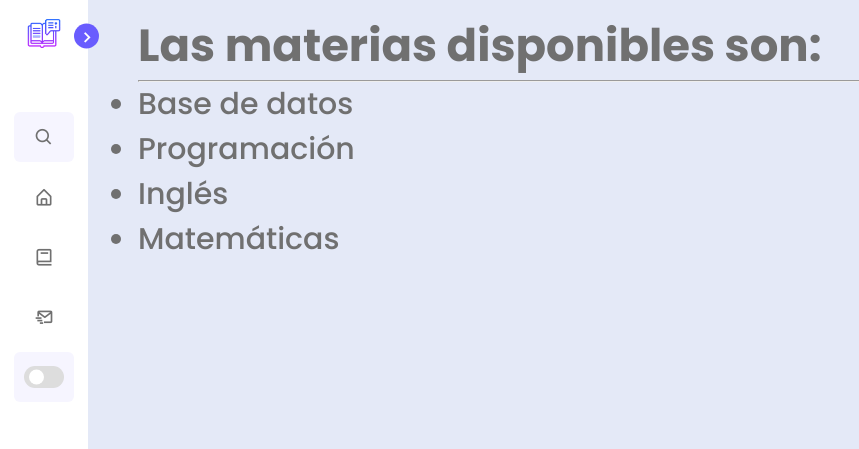
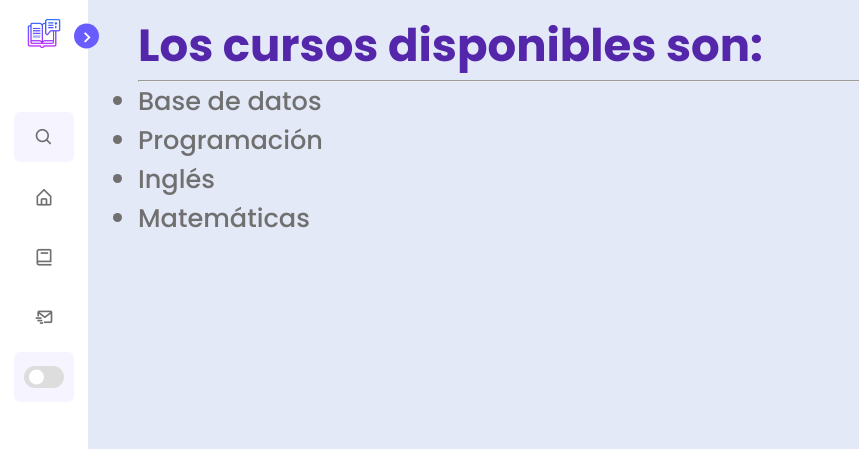
Before and after one commit to Carlos-Dev11095/CursoDjango, a Django app: page /cursos/ in a window 1280 px wide. Shown: the top 449 px of the page, without its empty margins (0-859 px from the left). Run offline with Django 4.2, Linux system fonts and the light colour scheme.

Commit message:
últimos cambios de hoy

```diff
--- a/contenido/templates/contenido/cursos.html
+++ b/contenido/templates/contenido/cursos.html
@@ -1,7 +1,7 @@
 {% extends "contenido/encabezado.html"%}
 {%block titulo%} Principal {% endblock %}
 {% load static %}
-
+{%block titulomenu%}Cursos actuales{%endblock%}
 {%block imagen%}
 {%load static%}
 {%static 'contenido/images/cursos.png'%}
@@ -9,10 +9,10 @@
 
 {% block contenido%}
 <section class="home">
-    <div class="text"><h1>Las materias disponibles son: </h1>
+    <div class="text"><h1 style="color:rgb(84, 38, 170);">Los cursos disponibles son: </h1>
     <hr>
 
-    <ul>
+    <ul  style="font-size:2vw;">
         <li>Base de datos</li>
         <li>Programación</li>
         <li>Inglés</li>
--- a/contenido/templates/contenido/encabezado.html
+++ b/contenido/templates/contenido/encabezado.html
@@ -20,6 +20,7 @@
 
 
 
+
 </head>
 <body>
     <nav class="sidebar close">
@@ -30,7 +31,7 @@
                 </span>
 
                 <div class="text logo-text">
-                    <span class="name">Carlos Rodríguez</span>
+                    <span class="name">{%block titulomenu%}{%endblock%} </span>
                     <span class="profession">CursoDjango</span>
                 </div>
             </div>
@@ -57,7 +58,7 @@
                     <li class="nav-link">
                         <a href="{%url 'Cursos'%}">
                             <i class='bx bx-book icon' ></i>
-                            <span class="text nav-text">Materias</span>
+                            <span class="text nav-text">Cursos</span>
                         </a>
                     </li>
 
@@ -105,7 +106,7 @@
                         <i class='bx bx-moon icon moon'></i>
                         <i class='bx bx-sun icon sun'></i>
                     </div>
-                    <span class="mode-text text">Cambia modo</span>
+                    <span class="mode-text text">Cambiar</span>
 
                     <div class="toggle-switch">
                         <span class="switch"></span>
--- a/contenido/templates/contenido/principal.html
+++ b/contenido/templates/contenido/principal.html
@@ -6,11 +6,11 @@
 {%load static%}
 {%static 'contenido/images/home.png'%}
 {% endblock %}
-
+{%block titulomenu%}Inicio{%endblock%}
 
 {% block contenido%}
 <section class="home">
-    <div class="text"><h1 style="font-size:3vw;">Bienvenid@ a Nuestra Página Web</h1>
+    <div class="text"><h1 style="font-size:3vw; color:rgb(84, 38, 170);">Bienvenid@ a Nuestra Página Web</h1>
     <hr>
 <h3>En esta página podrás ver los cursos disponibles para ti,<br> para hacerlo despliega el menú.</h3></div>
 </section>
```
Also changed, not shown: contenido/templates/contenido/contacto.html (+8 -6 lines), contenido/static/contenido/images/form.png.
